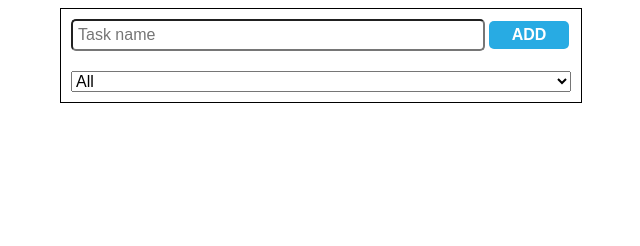
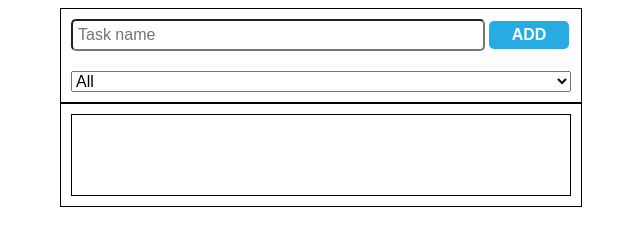
Before and after one commit to qthuy0081/set2019, a plain HTML site: page task-header/todolist.html in a window 1280 px wide. Shown: the whole page, without its empty margins (319-959 px from the left). Drawn offline with Linux system fonts and the light colour scheme.

Commit message:
todolist(statistic test)
already add html and css for statistic

```diff
--- a/task-header/todolist-stye.css
+++ b/task-header/todolist-stye.css
@@ -162,3 +162,15 @@ input[type=checkbox]:checked + span.strike {
     display: block;
     width: 100%;
 }
+#statistic{
+    border: 1px solid;
+    width: 500px;
+    min-height: 20%;
+    margin: 0 auto;
+    padding: 10px;
+}
+#statistic-content{
+    border: 1px solid;
+    margin: 0 auto;
+    padding: 40px 30px 40px 30px;
+}
--- a/task-header/todolist.html
+++ b/task-header/todolist.html
@@ -26,6 +26,14 @@
             <option value="undone">Undone</option>
         </select>
     </div>
+    <div id="statistic">
+            <div id="statistic-content">
+                <div id="displayPercentage">
+
+                </div>
+            </div>
+        </div>
+        <script src="test.js"></script>
     <script src="./todolist-script.js"></script>
 </body>
 </html>
```
